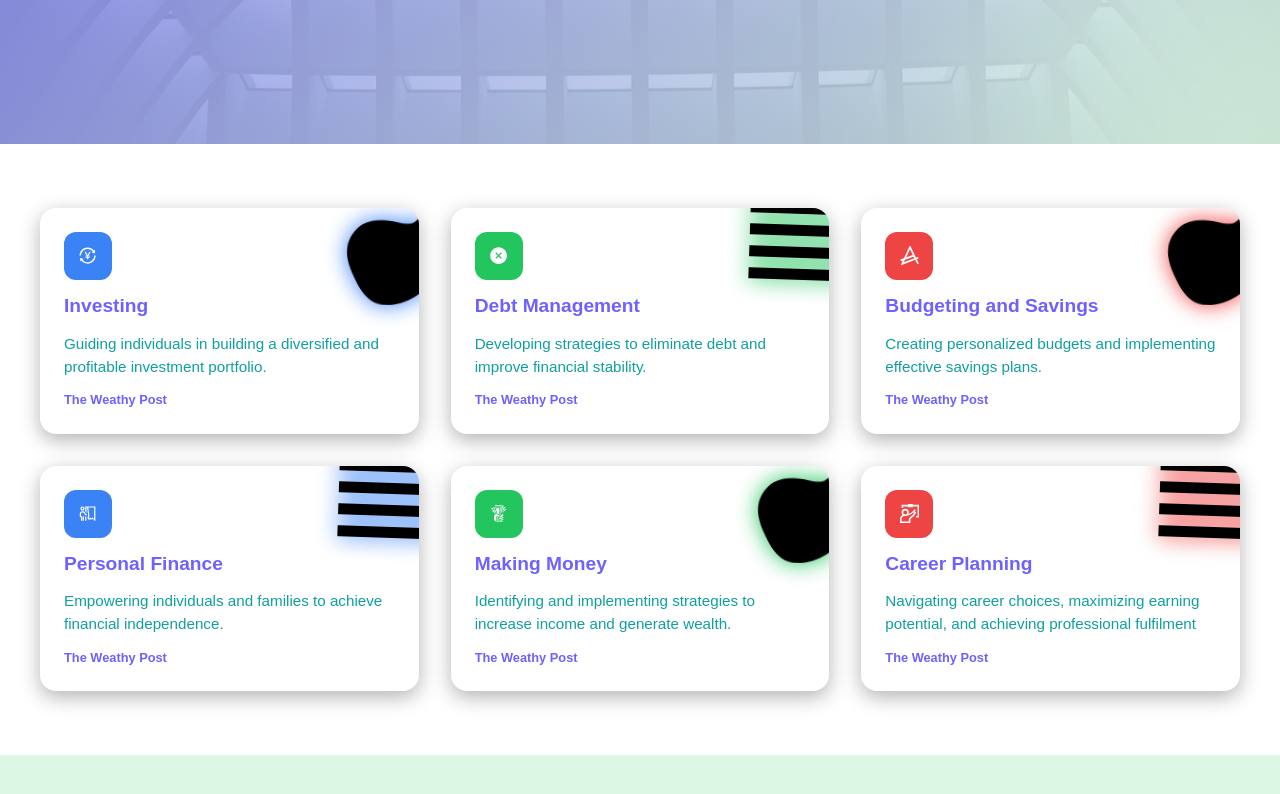
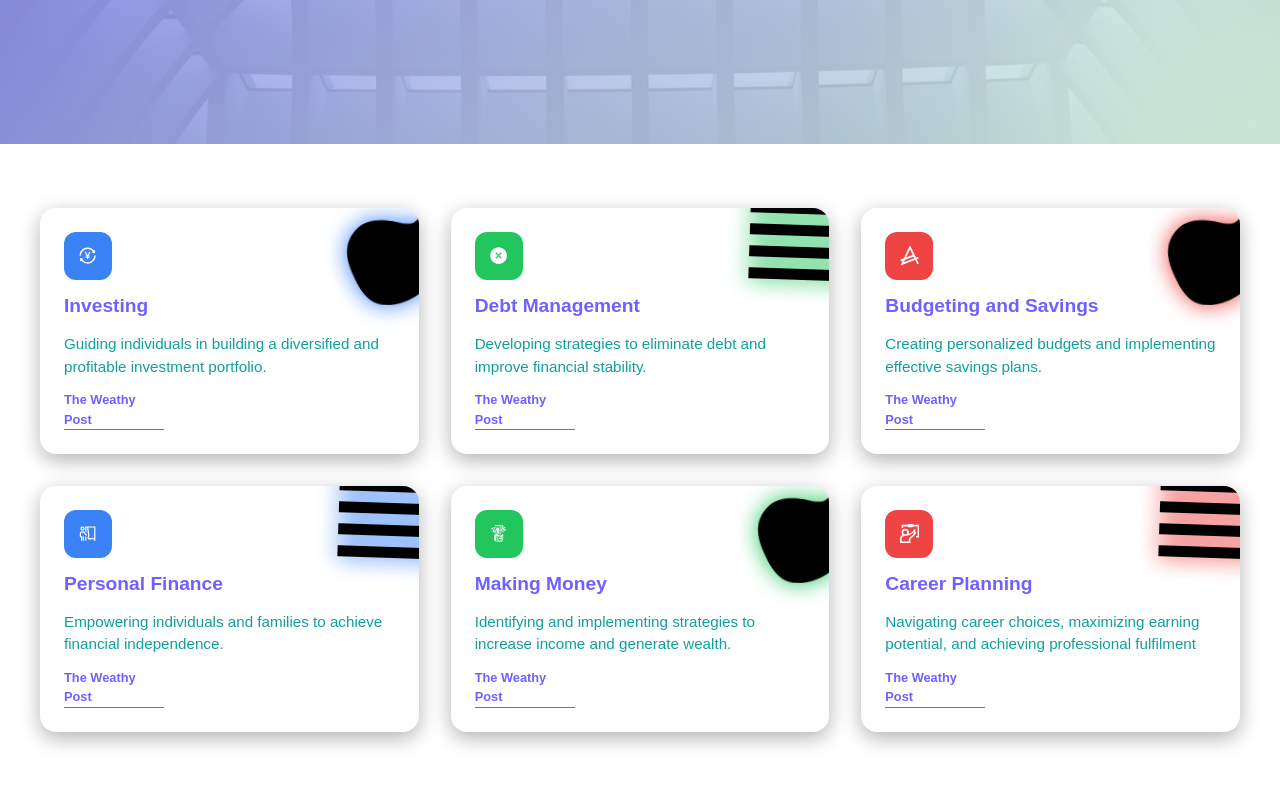
Before and after one commit to harteyhitman/thewealthypost, a Next.js app: page / in a window 1280 px wide. Shown: the part 920-1714 px from the top of the page. Before the commit the page ends 1675 px from the top, so only its background shows below. Built offline with nearby package versions, Linux system fonts and the light colour scheme.

Commit message:
cards fix

```diff
--- a/src/components/valueprep/ValueCard.module.scss
+++ b/src/components/valueprep/ValueCard.module.scss
@@ -1,6 +1,6 @@
 .card {
   position: relative;
-  background: var(--color-text-light); // dark background like your reference
+  background: var(--color-text-light);
   color: var(--color-primary);
   border-radius: 1rem;
   padding: 1.5rem;
@@ -54,6 +54,8 @@
   font-size: 0.8rem;
   font-weight: 600;
   color: var(--color-primary);
+  border-bottom: 1px solid var(--color-primary);
+  width: 100px;
 }
 
 /* Background accent images */
```
